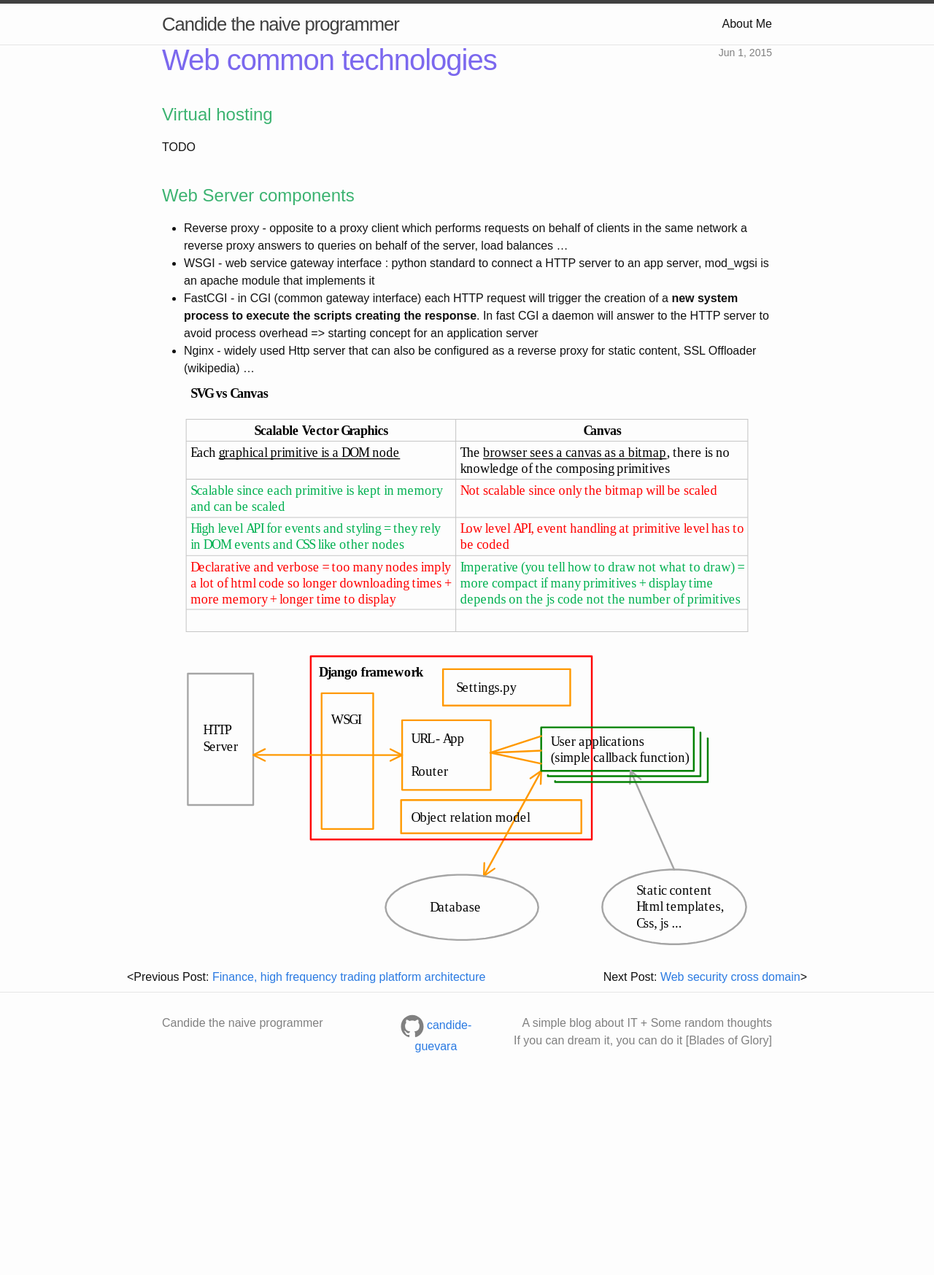
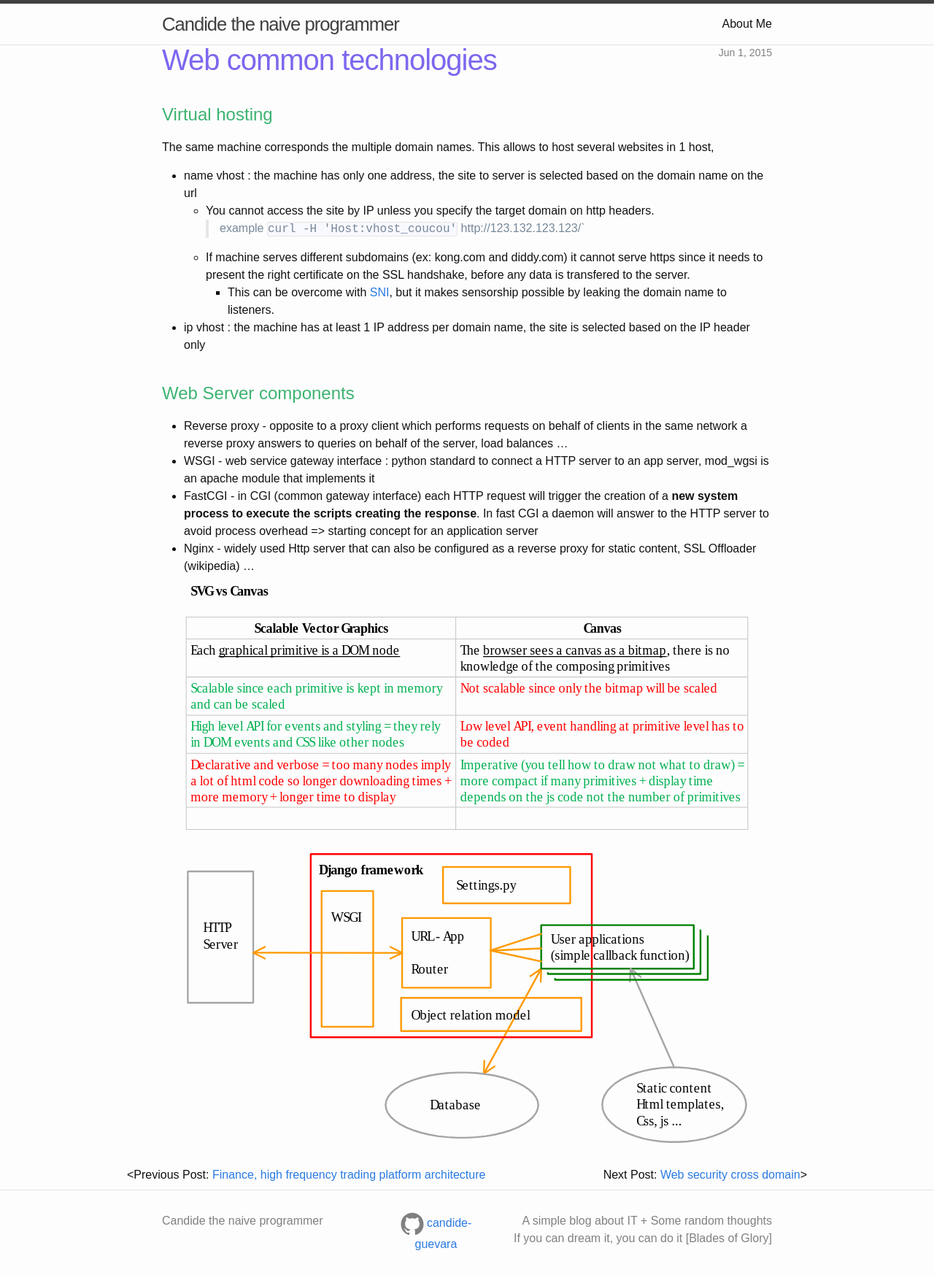
Before and after one commit to candide-guevara/candide-guevara.github.io, a Jekyll site: the page built from _posts/0000-00-00-web-misc.md, in a window 1280 px wide. Shown: the whole page at 73% size. Built offline with Jekyll 4.4.1, drawn with Linux system fonts in a browser that asks for light colours; comment, search, counter and statistics services are not loaded; before the commit the page ends 1476 px from its top, so only the background shows below that.

Commit message:
some minor updates to posts

```diff
--- a/_posts/0000-00-00-web-misc.md
+++ b/_posts/0000-00-00-web-misc.md
@@ -6,7 +6,14 @@ categories: [cs_related, web]
 
 ## Virtual hosting
 
-TODO
+The same machine corresponds the multiple domain names. This allows to host several websites in 1 host,
+
+* name vhost : the machine has only one address, the site to server is selected based on the domain name on the url
+  * You cannot access the site by IP unless you specify the target domain on http headers.
+  > example `curl -H 'Host:vhost_coucou'` http://123.132.123.123/`
+  * If machine serves different subdomains (ex: kong.com and diddy.com) it cannot serve https since it needs to present the right certificate on the SSL handshake, before any data is transfered to the server.
+    * This can be overcome with [SNI][0], but it makes sensorship possible by leaking the domain name to listeners.
+* ip vhost : the machine has at least 1 IP address per domain name, the site is selected based on the IP header only
 
 ## Web Server components
 
@@ -20,3 +27,5 @@ TODO
 
 ![Web_Svg_Vs_Canvas.svg]({{ site.images }}/Web_Svg_Vs_Canvas.svg){:.my-wide-img}
 ![Web_Django_Basic.svg]({{ site.images }}/Web_Django_Basic.svg){:.my-wide-img}
+
+[0]:https://en.wikipedia.org/wiki/Server_Name_Indication
--- a/_sass/post_default.scss
+++ b/_sass/post_default.scss
@@ -61,7 +61,7 @@
   margin-right : 2em;
 }
 
-.my-table {
+%my-base-table {
   border-collapse:collapse;
   width:100%;
   margin-bottom: 1em;
@@ -77,6 +77,15 @@
   }
 }
 
+.my-table {
+  @extend %my-base-table;
+}
+
+.my-short-table {
+  @extend %my-base-table;
+  width:50%;
+}
+
 .MathJax_Display {
   text-align: left !important;
   padding-left: 4em;
```
Also changed, not shown: _posts/database/0000-00-00-nosql-comparison.md (+1 -1 lines), _posts/network/0000-00-00-dns-basics.md (+4 -1 lines).
